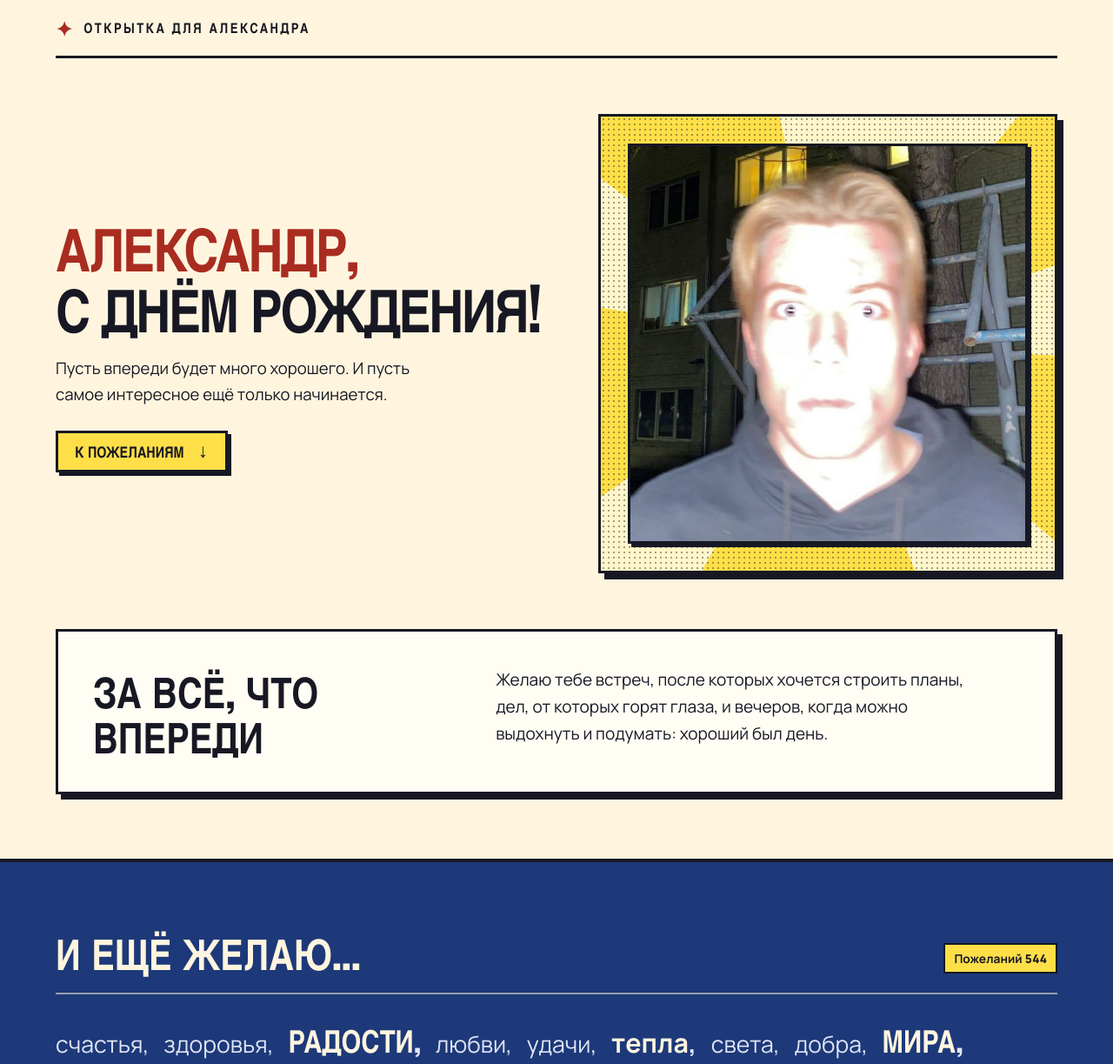
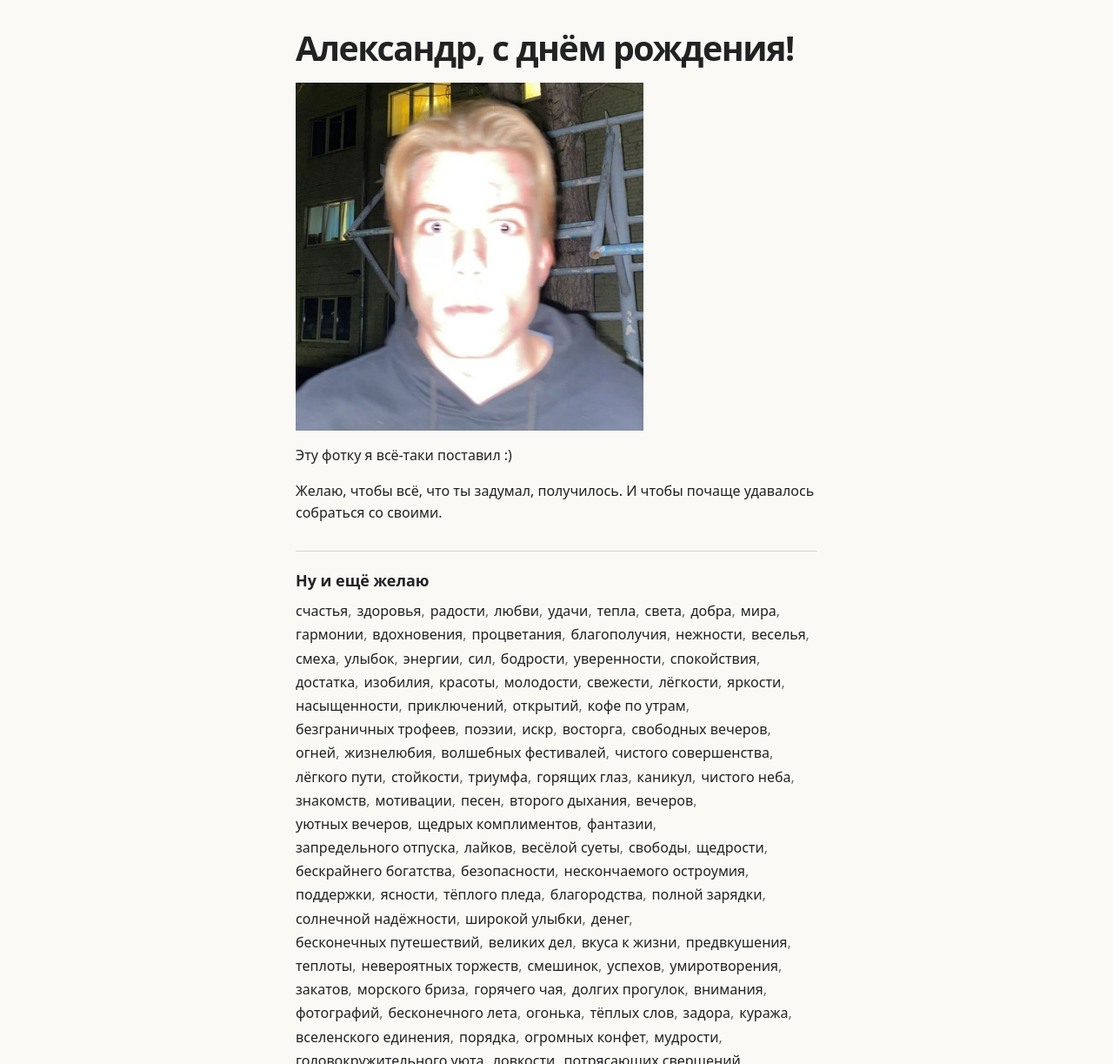
Before and after one commit to sleevaps/alexander-card, a plain HTML site: page index.html in a window 1280 px wide. Shown: the top 1223 px of the page at 87% size. Drawn offline with nearby package versions, Linux system fonts and the light colour scheme.

Commit message:
refactor: simplify birthday card layout

```diff
--- a/index.html
+++ b/index.html
@@ -4,177 +4,58 @@
 <meta charset="utf-8">
 <meta name="viewport" content="width=device-width, initial-scale=1">
 <title>Александр, с днём рождения!</title>
-<meta name="description" content="Открытка для Александра с бесконечной лентой пожеланий.">
 <meta property="og:title" content="Александр, с днём рождения!">
-<meta property="og:description" content="Пусть впереди будет много хорошего.">
-<meta property="og:type" content="website">
 <meta property="og:image" content="https://sleevaps.github.io/alexander-card/alexander-photo.png">
-<meta name="theme-color" content="#fff5df">
-<link rel="preconnect" href="https://fonts.googleapis.com">
-<link rel="preconnect" href="https://fonts.gstatic.com" crossorigin>
-<link rel="stylesheet" href="https://fonts.googleapis.com/css2?family=Manrope:wght@400;600;700;800&family=Oswald:wght@700&display=swap">
 <style>
-  :root {
-    --paper: #fff5df;
-    --ink: #171823;
-    --yellow: #ffdf48;
-    --red: #a92c20;
-    --blue: #1d3979;
-    --display: Oswald, "Arial Narrow", system-ui, sans-serif;
-    --sans: Manrope, system-ui, sans-serif;
-  }
-
-  * { box-sizing: border-box; }
-  html { scroll-behavior: smooth; }
-  body { margin: 0; color: var(--ink); background: var(--paper); font-family: var(--sans); }
-  .frame { width: min(1160px, calc(100% - 2 * clamp(18px, 5vw, 64px))); margin-inline: auto; }
-  :focus-visible { outline: 3px solid currentColor; outline-offset: 5px; }
-  h1, h2, p, figure { margin: 0; }
-
-  .masthead {
-    display: flex;
-    align-items: center;
-    gap: .65em;
-    padding-block: 18px;
-    border-bottom: 3px solid var(--ink);
-    font: 700 1rem/1.2 var(--display);
-    letter-spacing: .15em;
-    text-transform: uppercase;
-  }
-  .masthead span { color: var(--red); font-size: 1.45rem; }
-  .cover {
-    display: grid;
-    grid-template-columns: minmax(0, 1.03fr) minmax(0, .97fr);
-    align-items: center;
-    gap: clamp(28px, 5vw, 70px);
-    padding-block: clamp(30px, 5vw, 70px);
+  body {
+    max-width: 600px;
+    margin: 0 auto;
+    padding: 32px 20px 56px;
+    color: #222;
+    background: #faf9f6;
+    font: 1rem/1.55 system-ui, sans-serif;
   }
   h1 {
-    font: 700 clamp(2.5rem, 5.3vw, 5.6rem)/1.04 var(--display);
+    margin: 0 0 18px;
+    font-size: clamp(1.7rem, 5.8vw, 2.45rem);
+    line-height: 1.15;
     letter-spacing: -.035em;
-    text-transform: uppercase;
   }
-  h1 em { display: block; color: var(--red); font-style: normal; }
-  .intro { max-width: 29rem; margin-block: 20px 26px; font-size: clamp(1rem, 1.5vw, 1.16rem); line-height: 1.65; }
-  .action {
-    display: inline-flex;
-    align-items: center;
-    justify-content: center;
-    gap: .85em;
-    min-height: 48px;
-    padding: 10px 19px;
-    border: 3px solid var(--ink);
-    color: var(--ink);
-    background: var(--yellow);
-    box-shadow: 4px 4px 0 var(--ink);
-    font: 700 1.1rem/1.2 var(--display);
-    text-transform: uppercase;
-    text-decoration: none;
+  img { display: block; width: 100%; max-width: 400px; height: auto; }
+  p { margin: 16px 0; }
+  main { margin-top: 32px; border-top: 1px solid #d8d5ce; }
+  h2 { margin: 20px 0 8px; font-size: 1.12rem; }
+  .stream { display: flex; flex-wrap: wrap; gap: .15em .37em; }
+  .it { max-width: 100%; overflow-wrap: anywhere; }
+  .cm { color: #666; }
+  button {
+    margin-top: 18px;
+    padding: 7px 12px;
+    border: 1px solid #aaa;
+    border-radius: 4px;
+    background: #fff;
+    color: inherit;
+    font: inherit;
     cursor: pointer;
   }
-  .action:hover { background: var(--paper); }
-  .action:active { transform: translate(2px, 2px); box-shadow: 2px 2px 0 var(--ink); }
-  .art {
-    padding: clamp(12px, 2.5vw, 31px);
-    border: 3px solid var(--ink);
-    background-color: var(--yellow);
-    background-image: radial-gradient(#17182366 1px, transparent 1.5px), conic-gradient(from 18deg, #fff6ca 0deg 22deg, transparent 22deg 53deg, #fff6ca 53deg 75deg, transparent 75deg 113deg, #fff6ca 113deg 141deg, transparent 141deg 191deg, #fff6ca 191deg 218deg, transparent 218deg 261deg, #fff6ca 261deg 288deg, transparent 288deg 330deg, #fff6ca 330deg);
-    background-size: 6px 6px, 100% 100%;
-    box-shadow: 7px 7px 0 var(--ink);
-  }
-  .art img { display: block; width: 100%; height: auto; border: 3px solid var(--ink); box-shadow: 4px 4px 0 var(--ink); }
-
-  .message {
-    display: grid;
-    grid-template-columns: minmax(0, .82fr) minmax(0, 1.2fr);
-    align-items: start;
-    gap: clamp(12px, 4vw, 52px);
-    margin-bottom: clamp(32px, 6vw, 74px);
-    padding: clamp(20px, 3.5vw, 40px);
-    border: 3px solid var(--ink);
-    background: #fffdf4;
-    box-shadow: 6px 6px 0 var(--ink);
-  }
-  .message h2, .wishes h2 { font: 700 clamp(1.8rem, 3.8vw, 3.65rem)/1.07 var(--display); text-transform: uppercase; }
-  .message p { max-width: 35rem; font-size: clamp(1rem, 1.6vw, 1.19rem); line-height: 1.65; }
-  .wishes { padding-block: clamp(34px, 6vw, 78px) 56px; border-top: 4px solid var(--ink); color: var(--paper); background: var(--blue); }
-  .wishes-head {
-    display: flex;
-    align-items: end;
-    justify-content: space-between;
-    flex-wrap: wrap;
-    gap: 12px 20px;
-    padding-bottom: 22px;
-    border-bottom: 2px solid #fff5df8c;
-  }
-  .badge { padding: 6px 10px; border: 2px solid var(--ink); background: var(--yellow); color: var(--ink); font-size: .86rem; font-weight: 700; }
-  #count { font-weight: 800; font-variant-numeric: tabular-nums; }
-  .stream {
-    display: flex;
-    flex-wrap: wrap;
-    align-items: baseline;
-    gap: .28em .52em;
-    padding-block: 24px;
-    font-size: clamp(1.15rem, 2.5vw, 2.05rem);
-    line-height: 1.4;
-  }
-  .it { max-width: 100%; overflow-wrap: anywhere; animation: rise .4s ease both; }
-  .cm { color: #e1e5f5; }
-  .wa { font: 700 1.12em var(--display); text-transform: uppercase; }
-  .wb { color: var(--yellow); font-size: .86em; font-weight: 800; }
-  .wc { color: #e1e5f5; font-size: .83em; }
-  .wd { color: #ffc0b2; font: 700 1.23em var(--display); text-transform: uppercase; }
-  .we { font-size: .95em; font-weight: 700; }
-  .wf { color: var(--yellow); font-size: .96em; font-weight: 800; }
-  .dots { color: var(--yellow); }
-  .more:focus-visible { outline-color: var(--paper); }
-  .more[hidden] { display: none; }
-  #sentinel { height: 1px; }
-
-  @media (max-width: 730px) {
-    .cover, .message { grid-template-columns: minmax(0, 1fr); }
-    h1 { font-size: clamp(2.45rem, 10.5vw, 4.8rem); }
-  }
-  @keyframes rise { from { opacity: 0; transform: translateY(6px); } }
-  @media (prefers-reduced-motion: reduce) {
-    html { scroll-behavior: auto; }
-    .it { animation: none; }
-  }
+  button:hover { background: #eee; }
 </style>
 </head>
 <body>
-<header class="frame">
-  <div class="masthead"><span aria-hidden="true">✦</span> Открытка для Александра</div>
-  <div class="cover">
-    <div>
-      <h1><em>Александр,</em> с днём рождения!</h1>
-      <p class="intro">Пусть впереди будет много хорошего. И пусть самое интересное ещё только начинается.</p>
-      <a class="action" href="#wishes">К пожеланиям <span aria-hidden="true">↓</span></a>
-    </div>
-    <figure class="art">
-      <img src="alexander-photo.png" width="640" height="640" fetchpriority="high" alt="Фотография Александра со вспышкой во дворе">
-    </figure>
-  </div>
+<header>
+  <h1>Александр, с днём рождения!</h1>
+  <img src="alexander-photo.png" width="640" height="640" alt="Александр во дворе, фото со вспышкой">
+  <p>Эту фотку я всё-таки поставил :)</p>
+  <p>Желаю, чтобы всё, что ты задумал, получилось. И чтобы почаще удавалось собраться со своими.</p>
 </header>
 <main>
-  <section class="frame message">
-    <h2>За всё, что впереди</h2>
-    <p>Желаю тебе встреч, после которых хочется строить планы, дел, от которых горят глаза, и вечеров, когда можно выдохнуть и подумать: хороший был день.</p>
-  </section>
-  <section class="wishes" id="wishes">
-    <div class="frame">
-      <div class="wishes-head">
-        <h2>И ещё желаю…</h2>
-        <p class="badge">Пожеланий <span id="count">64</span></p>
-      </div>
-      <div id="stream" class="stream">
-        <span id="dots" class="dots" aria-hidden="true">…</span>
-        <noscript>Здоровья, удачи, близких рядом и побольше поводов для радости!</noscript>
-      </div>
-      <button class="action more" id="more" type="button" hidden>Ещё пожеланий <span aria-hidden="true">+</span></button>
-      <div id="sentinel"></div>
-    </div>
-  </section>
+  <h2>Ну и ещё желаю</h2>
+  <div id="stream" class="stream">
+    <span id="dots" aria-hidden="true">…</span>
+    <noscript>Здоровья, удачи и побольше поводов для радости!</noscript>
+  </div>
+  <button id="more" type="button" hidden>Ещё пожеланий</button>
+  <div id="sentinel"></div>
 </main>
 <script>
 
@@ -289,7 +170,6 @@ class Component extends DCLogic {
     this.ensure(this.state.count);
     return {
       words: this.words.slice(0, this.state.count),
-      count: this.state.count.toLocaleString('ru-RU'),
       setSentinel: this.setSentinel,
       more: this.more
     };
@@ -299,7 +179,6 @@ class Component extends DCLogic {
 const comp = new Component();
 const stream = document.getElementById('stream');
 const dots = document.getElementById('dots');
-const countEl = document.getElementById('count');
 let shown = 0;
 function paint() {
   const v = comp.renderVals();
@@ -316,7 +195,6 @@ function paint() {
     frag.appendChild(s);
   }
   stream.insertBefore(frag, dots);
-  countEl.textContent = v.count;
 }
 comp.setSentinel(document.getElementById('sentinel'));
 const moreButton = document.getElementById('more');
```
